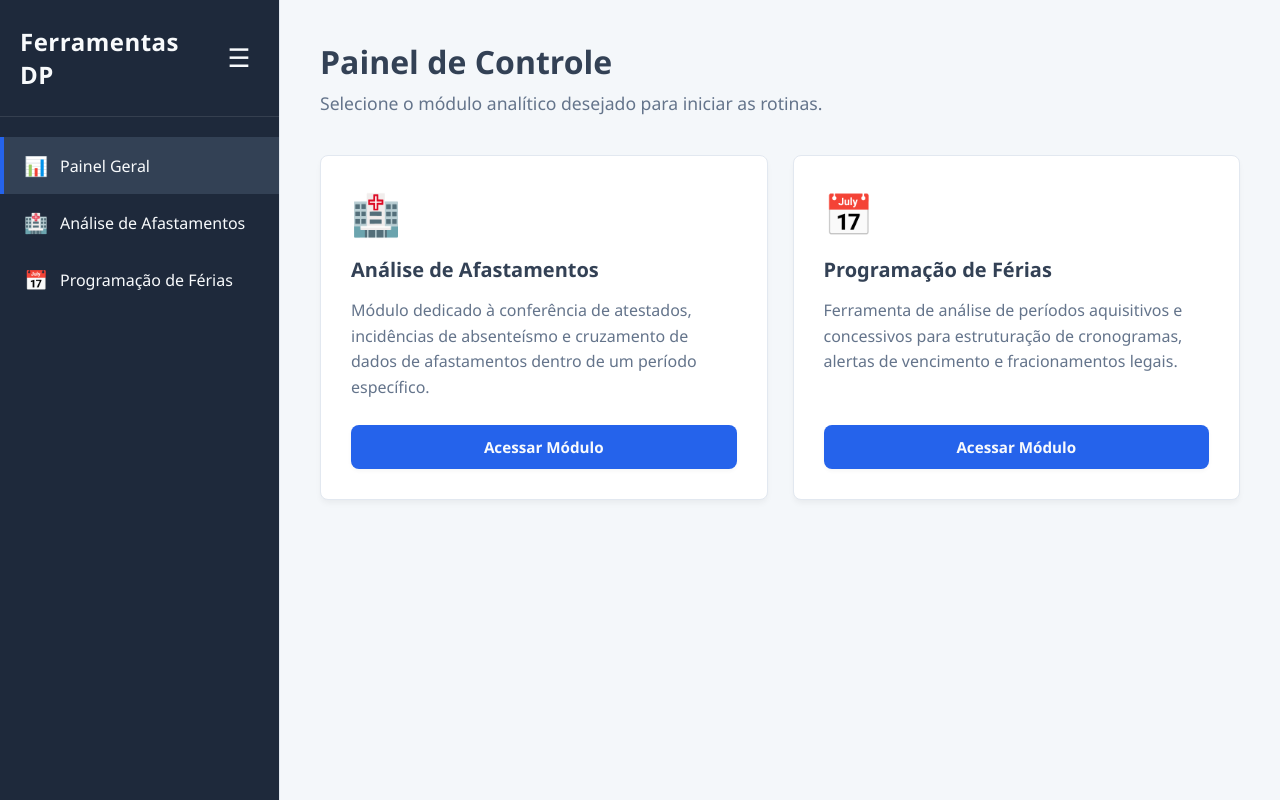
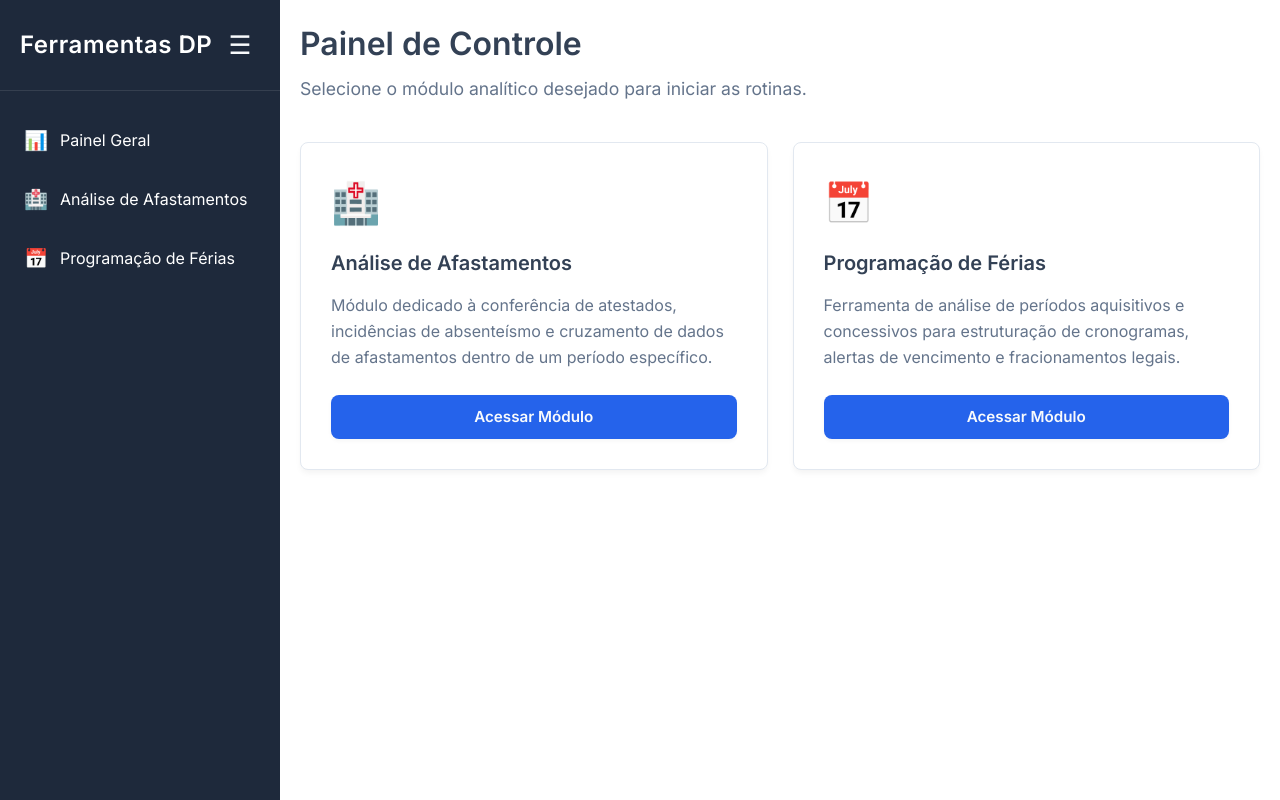
Before and after one commit to AlcidesDiogenes/ferramentas-dp, a plain HTML site: page index.html in a window 1280 px wide. Drawn offline with Linux system fonts and the light colour scheme.

Commit message:
modulando barra lateral

```diff
--- /dev/null
+++ b/components/sidebar.html
@@ -0,0 +1,13 @@
+<aside class="sidebar">
+    <div class="sidebar-brand">
+        <h2 class="brand-text">Ferramentas DP</h2>
+        <button id="toggle-sidebar" class="toggle-btn" title="Minimizar Menu">☰</button>
+    </div>
+    <nav class="sidebar-nav">
+        <ul class="menu-list">
+            <li><a href="/index.html" class="menu-item"><span class="menu-icon">📊</span><span class="menu-text">Painel Geral</span></a></li>
+            <li><a href="/pages/afastamentos.html" class="menu-item"><span class="menu-icon">🏥</span><span class="menu-text">Análise de Afastamentos</span></a></li>
+            <li><a href="/pages/programacao-ferias.html" class="menu-item"><span class="menu-icon">📅</span><span class="menu-text">Programação de Férias</span></a></li>
+        </ul>
+    </nav>
+</aside>
--- a/css/style.css
+++ b/css/style.css
@@ -5,7 +5,7 @@
     /* Paleta de Cores */
     --cor-fundo: #f4f7fa;
     --cor-sidebar: #1e293b;
-    --cor-sidebar-hover: #334155;
+    --cor-sidebar-hover: #1e293b;
     --cor-texto-principal: #334155;
     --cor-texto-secundario: #64748b;
     --cor-texto-claro: #f8fafc;
@@ -19,6 +19,7 @@
     --espacamento-padrao: 20px;
     --borda-raio: 8px;
     --transicao-suave: all 0.3s ease;
+    --fonte-principal: 'Inter', -apple-system, BlinkMacSystemFont, "Segoe UI", Roboto, sans-serif;
 }
 
 /* ==========================================================================
@@ -30,30 +31,44 @@
     box-sizing: border-box;
 }
 
+h1, h2, h3 {
+    font-weight: 600; /* Títulos um pouco mais grossos dão autoridade */
+    color: #1e293b;
+}
+
 /* Trava global de animações no carregamento (Evita o efeito piscar/flicker) */
 .preload, .preload * {
     transition: none !important;
 }
 
 body {
+    display: flex;
+    margin: 0;
+    height: 100vh;
+    overflow: hidden; /* Evita que o conteúdo quebre o layout */
     font-family: var(--fonte-principal);
-    background-color: var(--cor-fundo);
-    color: var(--cor-texto-principal);
-    display: flex;
-    min-height: 100vh;
+    -webkit-font-smoothing: antialiased; /* Deixa as letras mais nítidas no Mac/Chrome */
+    font-weight: 400; /* Peso padrão para leitura confortável */
+    line-height: 1.5; /* Espaçamento entre linhas melhora muito a leitura */
 }
 
 /* ==========================================================================
    3. MENU LATERAL (SIDEBAR)
    ========================================================================== */
 .sidebar {
-    width: 280px;
-    background-color: var(--cor-sidebar);
-    color: var(--cor-texto-claro);
+    background-color: #1e293b !important; /* Cor dark fixa */
+    color: #ffffff !important;            /* Texto branco fixo */
+    min-height: 100vh;
     display: flex;
     flex-direction: column;
-    border-right: 1px solid var(--cor-borda);
-    transition: width 0.3s ease; /* Adicione apenas esta linha */
+    transition: width 0.3s ease;
+}
+
+#sidebar-placeholder {
+    flex: 0 0 280px; /* Não cresce nem encolhe, mantém 280px */
+    transition: flex 0.3s ease; /* Animação suave */
+    height: 100vh;
+    background-color: var(--cor-sidebar);
 }
 
 .sidebar-brand h2 {
@@ -82,8 +97,8 @@ body {
 }
 
 .menu-item:hover, .menu-item.active {
-    background-color: var(--cor-sidebar-hover);
-    border-left-color: var(--cor-destaque);
+    background-color: transparent; /* Remove a mudança de cor de fundo */
+    border-left-color: var(--cor-destaque); /* Mantém apenas a borda de destaque */
 }
 
 .menu-icon {
@@ -95,8 +110,8 @@ body {
    4. ÁREA PRINCIPAL (MAIN CONTENT)
    ========================================================================== */
 .main-content {
-    flex: 1;
-    padding: 40px;
+    flex: 1; /* Isto faz ele ocupar o espaço que sobrar, nunca ficando atrás da sidebar */
+    padding: 20px;
     overflow-y: auto;
 }
 
@@ -429,6 +444,15 @@ body {
     border-radius: var(--borda-raio);
 }
 
+.brand-text {
+    color: #ffffff !important; /* Branco puro para alto contraste */
+    font-weight: 700;         /* Negrito para dar autoridade */
+    font-size: 1.25rem;       /* Tamanho ideal para painéis */
+    letter-spacing: -0.02em;  /* Deixa o texto com um toque mais elegante e moderno */
+    white-space: nowrap;      /* Evita que o texto quebre em duas linhas */
+    margin: 0;
+}
+
 .toggle-btn:hover {
     color: var(--cor-destaque);
     background-color: rgba(255, 255, 255, 0.05); /* Fundo sutil para destacar a área de clique */
@@ -462,3 +486,46 @@ body {
     margin-right: 0;
     font-size: 1.4rem;
 }
+
+.sidebar a {
+    color: #ffffff !important;
+    text-decoration: none;
+}
+/* --- Ajustes para o Menu Minimizado --- */
+
+/* --- CONFIGURAÇÃO DEFINITIVA DO MENU MINIMIZADO --- */
+
+/* Quando fechado: Container encolhe */
+html.menu-fechado #sidebar-placeholder {
+    flex: 0 0 80px; /* Encolhe para 80px */
+}
+
+/* Quando fechado: A sidebar interna encolhe */
+html.menu-fechado .sidebar {
+    width: 80px !important;
+    background-color: #1e293b !important;
+}
+
+/* Quando fechado: Conteúdo principal preenche o resto */
+html.menu-fechado .main-content {
+    width: calc(100% - 80px) !important;
+}
+
+/* Quando fechado: Esconde textos */
+html.menu-fechado .brand-text,
+html.menu-fechado .menu-text {
+    display: none !important;
+}
+
+/* Quando fechado: Ajusta alinhamento */
+html.menu-fechado .sidebar-brand {
+    justify-content: center !important;
+}
+
+html.menu-fechado .menu-item {
+    justify-content: center !important;
+}
+
+html.menu-fechado .menu-icon {
+    margin-right: 0 !important;
+}
--- a/index.html
+++ b/index.html
@@ -2,41 +2,14 @@
 <html lang="pt-BR">
 <head>
     <meta charset="UTF-8">
-    <meta name="viewport" content="width=device-width, initial-scale=1.0">
     <title>Ferramentas DP</title>
-
-    <link rel="stylesheet" href="css/style.css"> <script>if(localStorage.getItem("menuRetraido") === "true") document.documentElement.classList.add("menu-fechado");</script>
+    <link rel="stylesheet" href="css/style.css">
+    <link href="https://fonts.googleapis.com/css2?family=Inter:wght@400;500;600;700&display=swap" rel="stylesheet">
+    <script>if(localStorage.getItem("menuRetraido") === "true") document.documentElement.classList.add("menu-fechado");</script>
 </head>
 <body class="preload">
 
-    <aside class="sidebar">
-        <div class="sidebar-brand">
-            <h2 class="brand-text">Ferramentas DP</h2>
-            <button id="toggle-sidebar" class="toggle-btn" title="Minimizar Menu">☰</button>
-        </div>
-        <nav class="sidebar-nav">
-            <ul class="menu-list">
-                <li>
-                    <a href="index.html" class="menu-item active">
-                        <span class="menu-icon">📊</span>
-                        <span class="menu-text">Painel Geral</span>
-                    </a>
-                </li>
-                <li>
-                    <a href="pages/afastamentos.html" class="menu-item">
-                        <span class="menu-icon">🏥</span>
-                        <span class="menu-text">Análise de Afastamentos</span>
-                    </a>
-                </li>
-                <li>
-                    <a href="pages/programacao-ferias.html" class="menu-item">
-                        <span class="menu-icon">📅</span>
-                        <span class="menu-text">Programação de Férias</span>
-                    </a>
-                </li>
-            </ul>
-        </nav>
-    </aside>
+    <div id="sidebar-placeholder"></div>
 
     <main class="main-content">
         <header class="main-header">
@@ -45,7 +18,6 @@
         </header>
 
         <section class="modules-grid">
-
             <div class="module-card">
                 <div class="card-icon">🏥</div>
                 <h3>Análise de Afastamentos</h3>
@@ -59,9 +31,9 @@
                 <p>Ferramenta de análise de períodos aquisitivos e concessivos para estruturação de cronogramas, alertas de vencimento e fracionamentos legais.</p>
                 <a href="pages/programacao-ferias.html" class="btn-action">Acessar Módulo</a>
             </div>
-
         </section>
     </main>
-    <script src="js/sidebar.js" defer></script>
+
+    <script src="js/loader.js" defer></script>
 </body>
 </html>
--- /dev/null
+++ b/js/loader.js
@@ -0,0 +1,35 @@
+document.addEventListener('DOMContentLoaded', async () => {
+    const placeholder = document.getElementById('sidebar-placeholder');
+
+    if (placeholder) {
+        // Lógica: se estiver em 'pages', volta uma pasta. Se não, busca na pasta atual.
+        const isPages = window.location.pathname.includes('pages');
+        const path = isPages ? '../components/sidebar.html' : 'components/sidebar.html';
+
+        try {
+            console.log("Tentando buscar sidebar em:", path); // Isso vai aparecer no seu F12
+            const response = await fetch(path);
+
+            if (!response.ok) {
+                throw new Error(`Arquivo não encontrado em: ${window.location.origin}/${path}`);
+            }
+
+            const html = await response.text();
+            placeholder.innerHTML = html;
+            inicializarMenu();
+        } catch (error) {
+            console.error("Erro no loader:", error);
+            placeholder.innerHTML = `<p style="color:red;">Erro: ${error.message}</p>`;
+        }
+    }
+});
+
+function inicializarMenu() {
+    const toggleBtn = document.getElementById('toggle-sidebar');
+    if (toggleBtn) {
+        toggleBtn.addEventListener('click', () => {
+            document.documentElement.classList.toggle("menu-fechado");
+            localStorage.setItem("menuRetraido", document.documentElement.classList.contains("menu-fechado"));
+        });
+    }
+}
--- a/js/sidebar.js
+++ /dev/null
@@ -1,19 +0,0 @@
-/**
- * MOTOR GLOBAL - CONTROLE DA BARRA LATERAL (SIDEBAR) V3 (Anti-Flicker)
- */
-
-document.addEventListener("DOMContentLoaded", () => {
-    const toggleBtn = document.getElementById("toggle-sidebar");
-
-    if (toggleBtn) {
-        // Escuta o clique no botão de hambúrguer (☰)
-        toggleBtn.addEventListener("click", () => {
-            // Alterna a classe na raiz absoluta do site
-            document.documentElement.classList.toggle("menu-fechado");
-
-            // Salva a nova preferência
-            const estaFechado = document.documentElement.classList.contains("menu-fechado");
-            localStorage.setItem("menuRetraido", estaFechado);
-        });
-    }
-});
```
Also changed, not shown: pages/afastamentos.html (+4 -30 lines), pages/programacao-ferias.html (+3 -29 lines).
